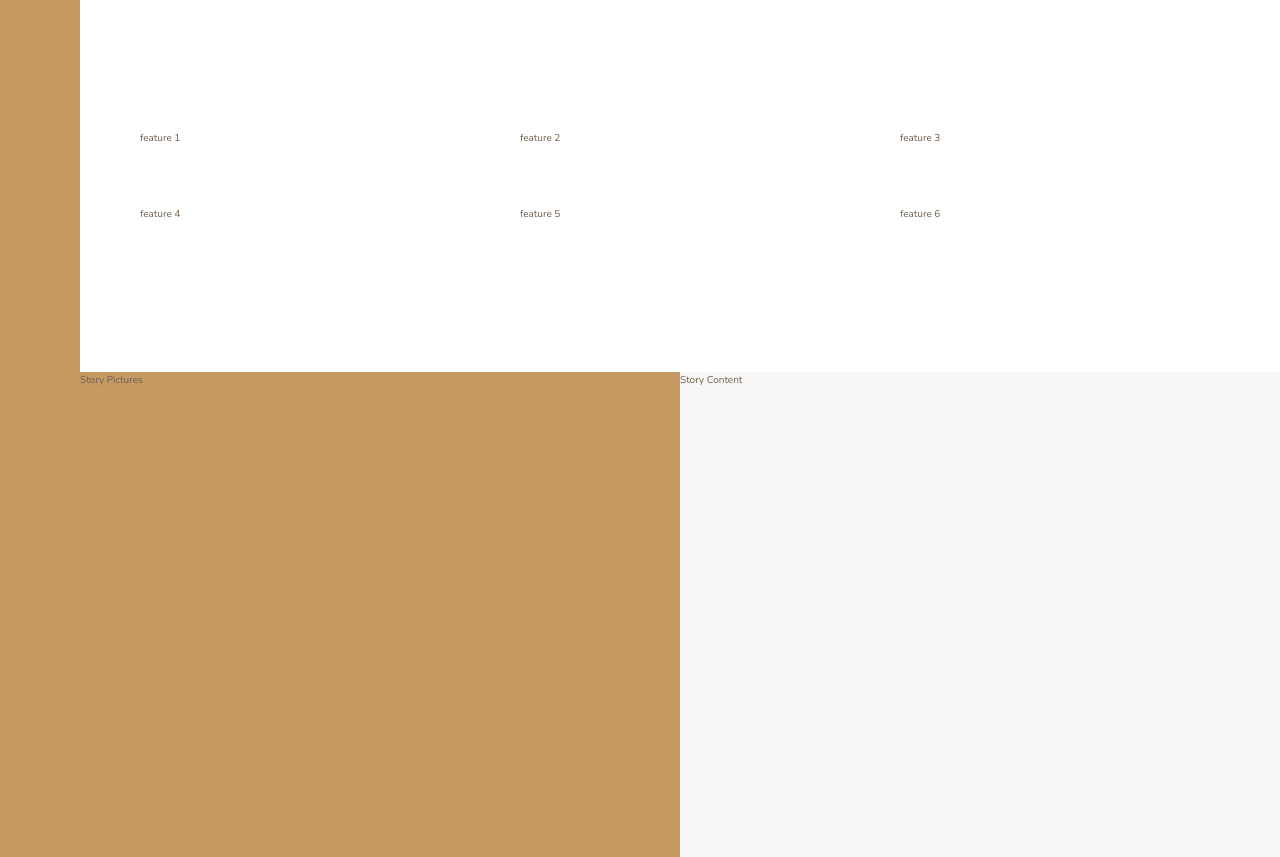
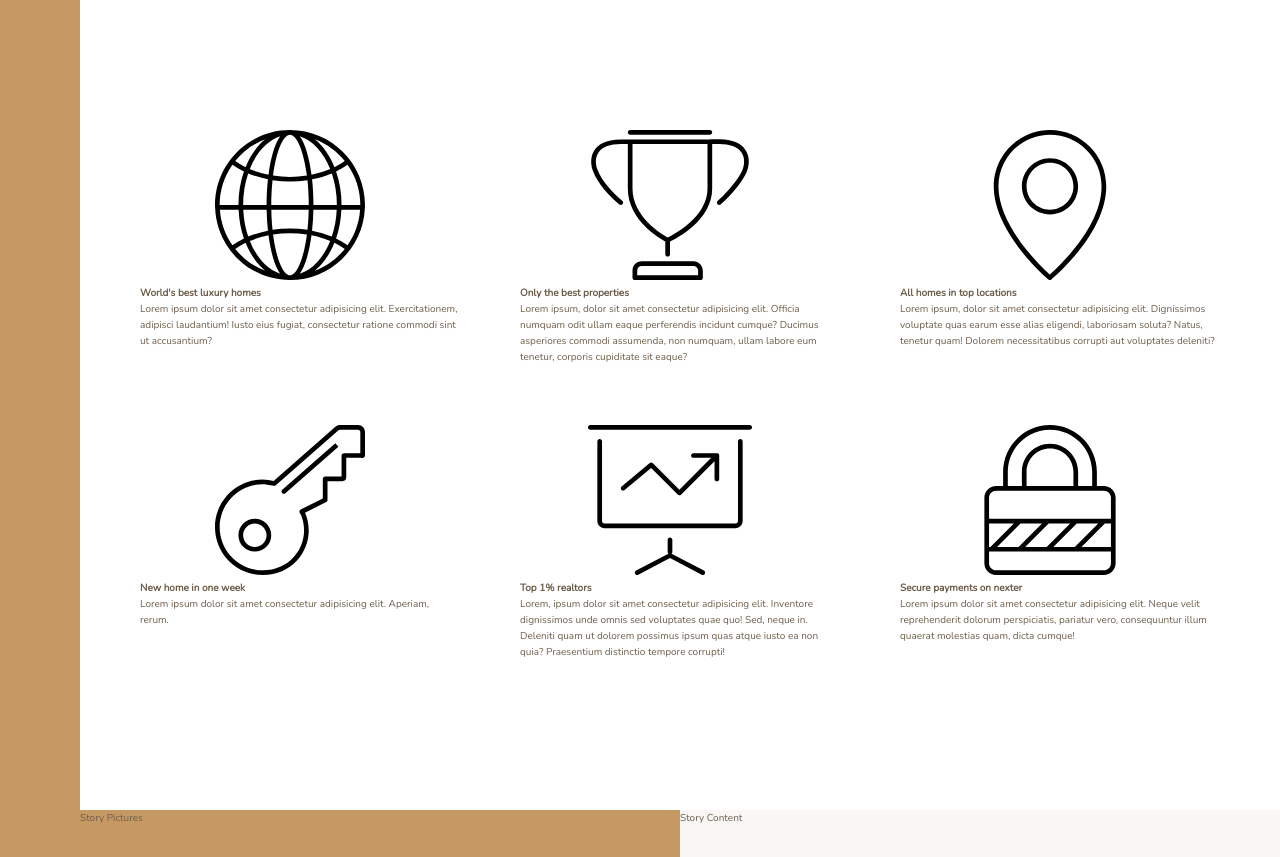
Before and after one commit to PatrickBoyn/nexter, a website: page index.html in a window 1280 px wide. Shown: the part 660-1517 px from the top of the page. Drawn offline with nearby package versions, Linux system fonts and the light colour scheme.

Commit message:
Added the contents of the features boxes.

```diff
--- a/index.html
+++ b/index.html
@@ -21,12 +21,79 @@
       <div class="realtors">Top 3 Realtors</div>
 
       <section class="features">
-        <div class="feature">feature 1</div>
-        <div class="feature">feature 2</div>
-        <div class="feature">feature 3</div>
-        <div class="feature">feature 4</div>
-        <div class="feature">feature 5</div>
-        <div class="feature">feature 6</div>
+        <div class="feature">
+          <svg class="feature__icon">
+            <use xlink:href="img/sprite.svg#icon-global"></use>
+          </svg>
+          <h4 class="heading-4">World's best luxury homes</h4>
+          <p class="feature__text">
+            Lorem ipsum dolor sit amet consectetur adipisicing elit.
+            Exercitationem, adipisci laudantium! Iusto eius fugiat, consectetur
+            ratione commodi sint ut accusantium?
+          </p>
+        </div>
+
+        <div class="feature">
+          <svg class="feature__icon">
+            <use xlink:href="img/sprite.svg#icon-trophy"></use>
+          </svg>
+          <h4 class="heading-4">Only the best properties</h4>
+          <p class="feature__text">
+            Lorem ipsum, dolor sit amet consectetur adipisicing elit. Officia
+            numquam odit ullam eaque perferendis incidunt cumque? Ducimus
+            asperiores commodi assumenda, non numquam, ullam labore eum tenetur,
+            corporis cupiditate sit eaque?
+          </p>
+        </div>
+
+        <div class="feature">
+          <svg class="feature__icon">
+            <use xlink:href="img/sprite.svg#icon-map-pin"></use>
+          </svg>
+          <h4 class="heading-4">All homes in top locations</h4>
+          <p class="feature__text">
+            Lorem ipsum, dolor sit amet consectetur adipisicing elit.
+            Dignissimos voluptate quas earum esse alias eligendi, laboriosam
+            soluta? Natus, tenetur quam! Dolorem necessitatibus corrupti aut
+            voluptates deleniti?
+          </p>
+        </div>
+
+        <div class="feature">
+          <svg class="feature__icon">
+            <use xlink:href="img/sprite.svg#icon-key"></use>
+          </svg>
+          <h4 class="heading-4">New home in one week</h4>
+          <p class="feature__text">
+            Lorem ipsum dolor sit amet consectetur adipisicing elit. Aperiam,
+            rerum.
+          </p>
+        </div>
+
+        <div class="feature">
+          <svg class="feature__icon">
+            <use xlink:href="img/sprite.svg#icon-presentation"></use>
+          </svg>
+          <h4 class="heading-4">Top 1% realtors</h4>
+          <p class="feature__text">
+            Lorem, ipsum dolor sit amet consectetur adipisicing elit. Inventore
+            dignissimos unde omnis sed voluptates quae quo! Sed, neque in.
+            Deleniti quam ut dolorem possimus ipsum quas atque iusto ea non
+            quia? Praesentium distinctio tempore corrupti!
+          </p>
+        </div>
+
+        <div class="feature">
+          <svg class="feature__icon">
+            <use xlink:href="img/sprite.svg#icon-lock"></use>
+          </svg>
+          <h4 class="heading-4">Secure payments on nexter</h4>
+          <p class="feature__text">
+            Lorem ipsum dolor sit amet consectetur adipisicing elit. Neque velit
+            reprehenderit dolorum perspiciatis, pariatur vero, consequuntur
+            illum quaerat molestias quam, dicta cumque!
+          </p>
+        </div>
       </section>
 
       <div class="story__pictures">Story Pictures</div>
```
